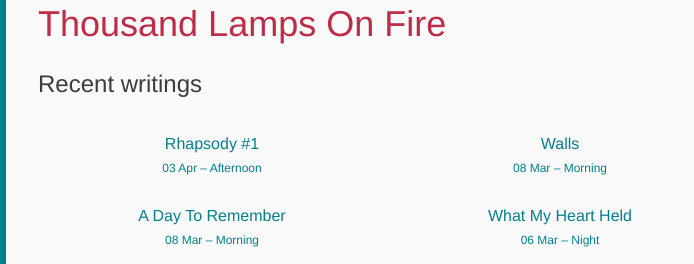
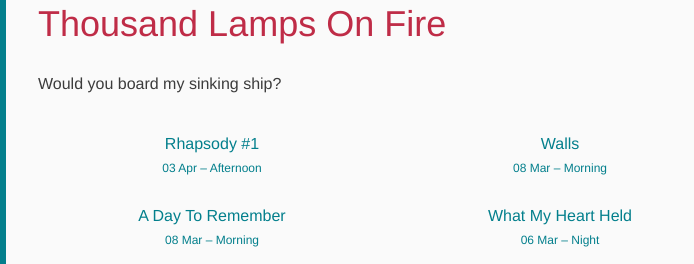
Before and after one commit to aniket-xyz/tlof, a Jekyll site: the page built from index.md, in a window 1280 px wide. Shown: the top 264 px of the page, without its empty margins (0-694 px from the left). Built offline with Jekyll 4.4.1, drawn with Linux system fonts in a browser that asks for light colours.

Commit message:
Change home page
Signed-off-by: Aniket Pant <me@aniketpant.com>

```diff
--- a/index.md
+++ b/index.md
@@ -3,7 +3,7 @@ layout: base
 title: Home
 slug: home
 ---
-### Recent writings
+Would you board my sinking ship?
 
 <ul class="block-list list matrix two-cols">
 {% for post in site.posts %}
```
